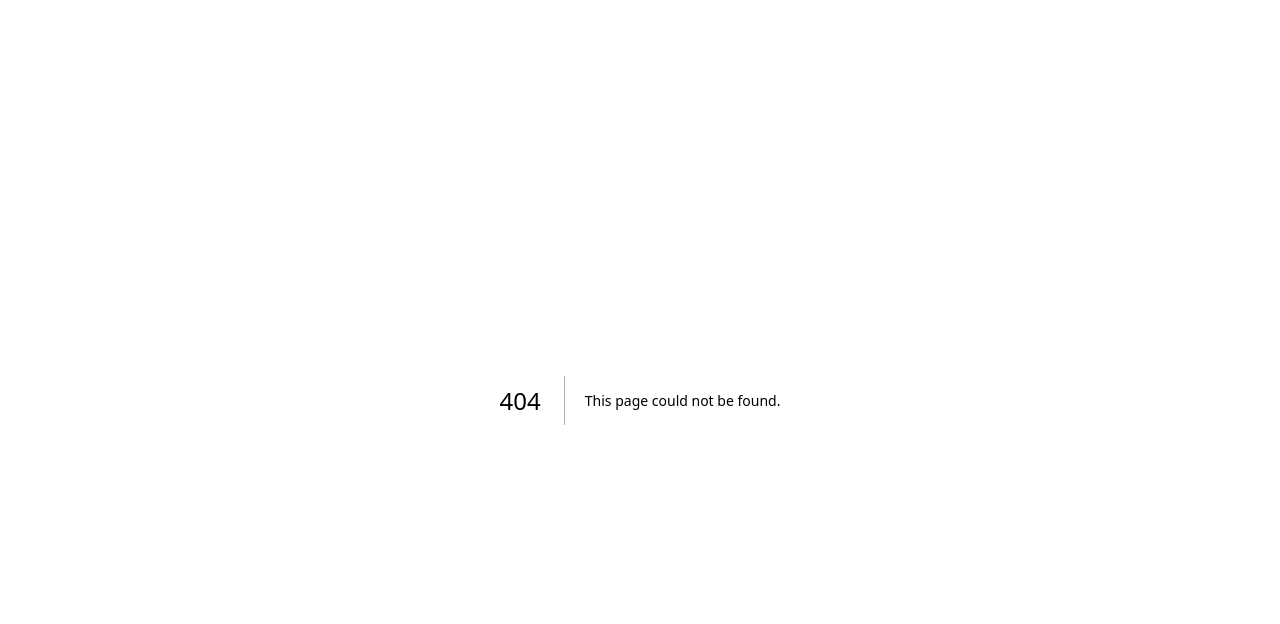
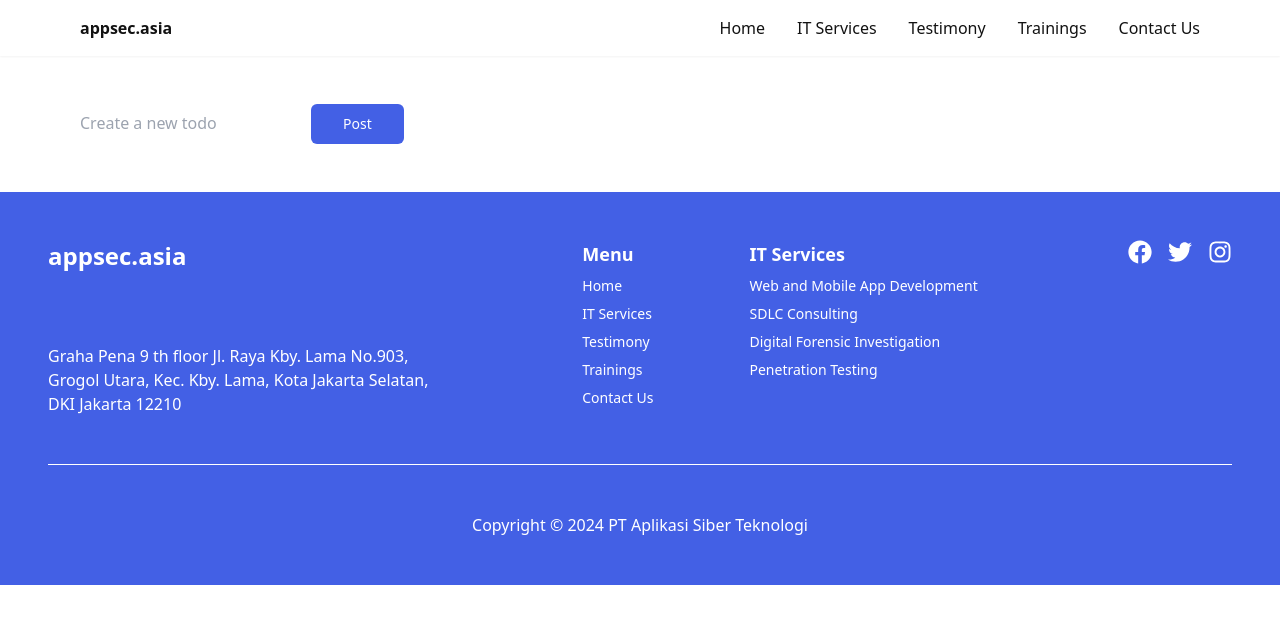
Before and after one commit to mirzavic4869/appsec-asia, a Next.js app: page /post in a window 1280 px wide. Before the commit this address had no page. Shown: the top 624 px of the page. Built offline with nearby package versions, Linux system fonts and the light colour scheme.

Commit message:
add: posting page

```diff
--- a/src/components/lib/footer.js
+++ b/src/components/lib/footer.js
@@ -8,7 +8,7 @@ export const footerMenu = [
       },
       {
         sub_title: 'IT Services',
-        url: '/services',
+        url: '',
       },
       {
         sub_title: 'Testimony',
--- a/src/components/pages/landing-page/hero-section.js
+++ b/src/components/pages/landing-page/hero-section.js
@@ -5,7 +5,7 @@ import React from 'react'
 
 export default function HeroSection() {
   return (
-    <div className="bg-hero h-[700px] py-52">
+    <div className="bg-hero h-[700px] py-48">
       <div className="relative z-10 mx-auto max-w-7xl">
         <div className="text-center text-white">
           <h1 className="mb-6 text-4xl font-bold md:text-5xl">Appsec Asia</h1>
--- a/src/components/pages/landing-page/trainings-section.js
+++ b/src/components/pages/landing-page/trainings-section.js
@@ -1,5 +1,5 @@
 import Image from 'next/image'
-import photo from '@/assets/images/card-service1.png'
+import photo from '@/assets/images/card-service2.png'
 import React, { useEffect, useState } from 'react'
 import { FaArrowRight } from 'react-icons/fa'
 import { listTrainingData } from '@/components/lib'
@@ -27,7 +27,7 @@ export default function TrainingsSection() {
         </div>
         {/* Card */}
         <div className="grid gap-4 mb-6 md:grid-cols-2 lg:grid-cols-3">
-          {displayCard.map(({ title, desc }, index) => (
+          {displayCard.map(({ title, desc, url }, index) => (
             <div
               key={index}
               className="max-w-sm transition-all duration-300 ease-in-out bg-white shadow-lg rounded-t-3xl hover:shadow-xl hover:bg-secondary hover:text-white"
@@ -36,7 +36,9 @@ export default function TrainingsSection() {
               <div className="p-6 ">
                 <h3 className="text-xl font-bold">{title}</h3>
                 <p className="my-4 text-sm">{desc}</p>
-                <ButtonOutline2>Read more</ButtonOutline2>
+                <Link href={url}>
+                  <ButtonOutline2>Read more</ButtonOutline2>
+                </Link>
               </div>
             </div>
           ))}
--- /dev/null
+++ b/src/components/pages/post-page/index.js
@@ -0,0 +1,3 @@
+import PostArticle from './post-article'
+
+export { PostArticle }
--- /dev/null
+++ b/src/components/pages/post-page/post-article.js
@@ -0,0 +1,92 @@
+import { Button } from '@/components/button'
+import React, { useEffect, useState } from 'react'
+
+export default function PostArticle() {
+  const [todos, setTodos] = useState(() => {
+    // get the todos from localstorage
+    const savedTodos = localStorage.getItem('todos')
+    // if there are todos stored
+    if (savedTodos) {
+      // return the parsed the JSON object back to a javascript object
+      return JSON.parse(savedTodos)
+      // otherwise
+    } else {
+      // return an empty array
+      return []
+    }
+  })
+  // need state to keep track of the value in the input
+  const [todo, setTodo] = useState('')
+
+  // useEffect to run once the component mounts
+  useEffect(() => {
+    // localstorage only support storing strings as keys and values
+    // - therfore we cannot store arrays and objects without converting the object
+    // into a string first. JSON.stringify will convert the object into a JSON string
+    // reference: https://developer.mozilla.org/en-US/docs/Web/JavaScript/Reference/Global_Objects/JSON/stringify
+    localStorage.setItem('todos', JSON.stringify(todos))
+    // add the todos as a dependancy because we want to update the
+    // localstorage anytime the todos state changes
+  }, [todos])
+
+  // function to get the value of the input and set the new state
+  function handleInputChange(e) {
+    // set the new state value to what's currently in the input box
+    setTodo(e.target.value)
+  }
+
+  // function to create a new object on form submit
+  function handleFormSubmit(e) {
+    // prevent the browser default behavior or refreshing the page on submit
+    e.preventDefault()
+
+    // don't submit if the input is an empty string
+    if (todo !== '') {
+      // set the new todos state (the array)
+      setTodos([
+        // copy the current values in state
+        ...todos,
+        {
+          // setting a basic id to identify the object
+          id: todos.length + 1,
+          // set a text property to the value of the todo state and
+          // trim the whitespace from the input
+          text: todo.trim(),
+        },
+      ])
+    }
+
+    // clear out the input box
+    setTodo('')
+  }
+  return (
+    <div className="px-4 py-12 md:px-16 lg:px-20">
+      <div className="mx-auto max-w-7xl">
+        <form onSubmit={handleFormSubmit}>
+          {/* create an input element - make sure to add the value prop
+        with the state value passed in and the onChange prop to update
+        the state every time something is typed in the input */}
+          <input
+            name="todo"
+            type="text"
+            placeholder="Create a new todo"
+            value={todo}
+            onChange={handleInputChange}
+          />
+          <Button type={'submit'}>Post</Button>
+        </form>
+
+        {/* create a ul to hold all of the list items */}
+        <ul className="todo-list">
+          {/* map over the todos array which creates a new li element for every todo
+        (make sure to add the "key" prop using the unique todo.id value to the li element)
+        remember this is an array of objects - so we need to access the property
+        "text" to get the value we want to display */}
+          {todos.map((todo) => (
+            <li key={todo.id}>{todo.text}</li>
+          ))}
+        </ul>
+      </div>
+    </div>
+  )
+}
--- a/src/components/pages/trainings-page/hero-section.js
+++ b/src/components/pages/trainings-page/hero-section.js
@@ -4,7 +4,7 @@ import React from 'react'
 
 export default function HeroSection() {
   return (
-    <div id="#services" className="bg-train h-[700px] py-52">
+    <div id="#services" className="bg-train h-[700px] py-48">
       <div className="relative z-10 mx-auto max-w-7xl">
         <div className="text-center text-white">
           <h1 className="mb-6 text-4xl font-bold md:text-5xl">
--- /dev/null
+++ b/src/pages/post/index.js
@@ -0,0 +1,16 @@
+import { LayoutLandingPage } from '@/components/layouts'
+import { PostArticle } from '@/components/pages/post-page'
+
+import React from 'react'
+
+export default function Post() {
+  return (
+    <>
+      <PostArticle />
+    </>
+  )
+}
+
+Post.getLayout = function getLayout(page) {
+  return <LayoutLandingPage>{page}</LayoutLandingPage>
+}
```
